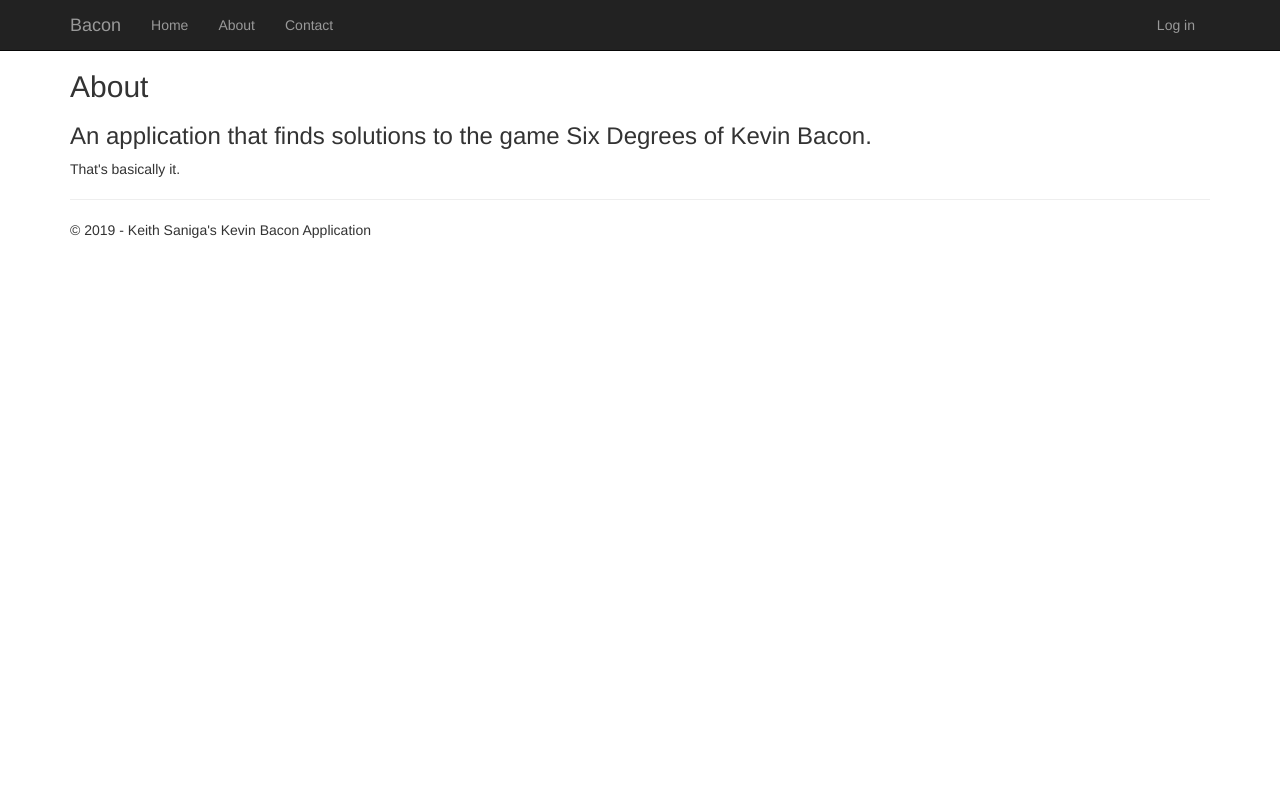
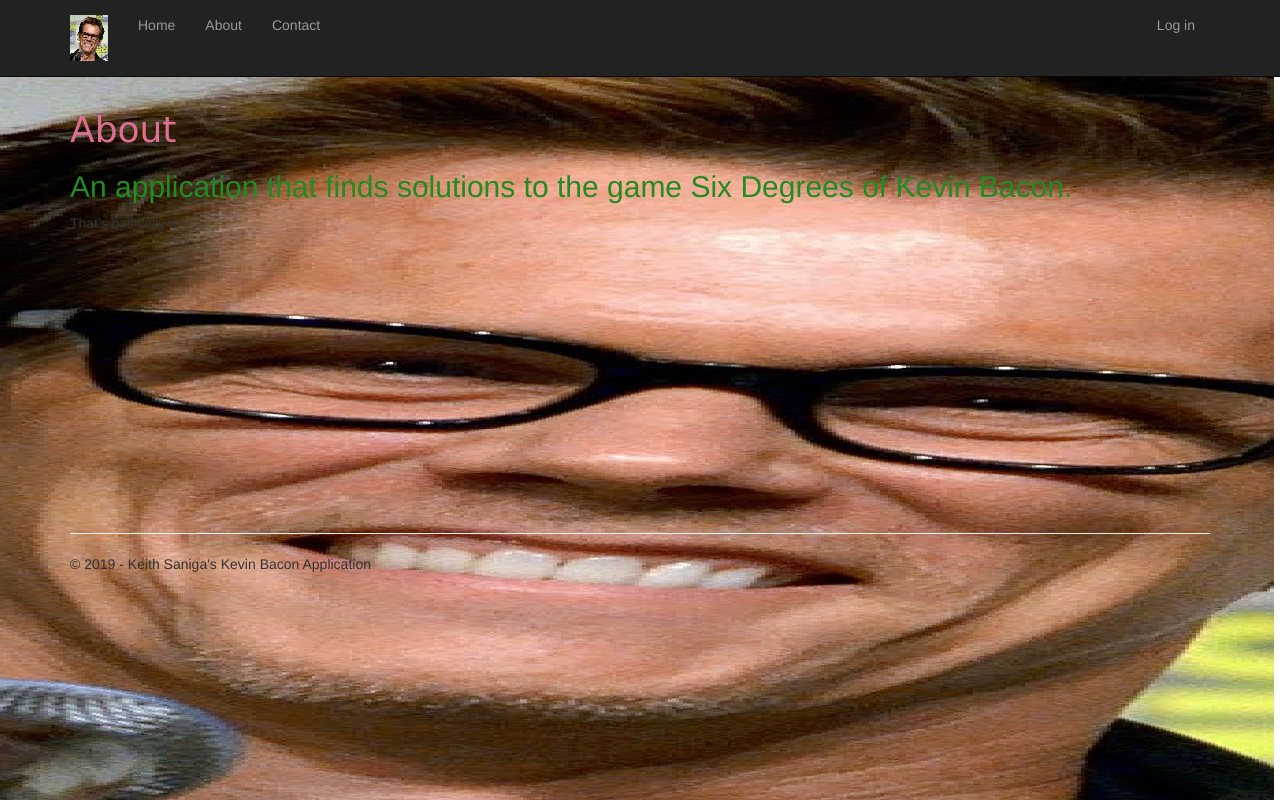
Before and after one commit to sanigak/Kevin-Bacon, a Django app: page /about in a window 1280 px wide. Run offline with Django 3.2, Linux system fonts and the light colour scheme; some libraries are stand-ins or nearby versions.

Commit message:
fiddled around with css/ styling

```diff
--- a/FrontEnd/app/Engine.py
+++ b/FrontEnd/app/Engine.py
@@ -50,12 +50,6 @@ def Engine(actor, solution):
 
 
     for movie in movies:
-        print()
-        print()
-        print(actor)
-        print(movie)
-        print()
-        print()
 
         cast = castGivenMovie(movie)
 
@@ -65,10 +59,8 @@ def Engine(actor, solution):
         for subactor in cast:
 
 
-
             if subactor == "Kevin Bacon":
                 solution += (actor + " was in " + movie + " with " + subactor)
-                print(solution)
                 return solution
 
     cast = 0
--- a/FrontEnd/app/static/app/content/site.css
+++ b/FrontEnd/app/static/app/content/site.css
@@ -1,7 +1,27 @@
 body {
     padding-top: 50px;
     padding-bottom: 20px;
+    background-image: url("images/bacon_wide.jpg");
+    background-repeat: no-repeat
 }
+
+h1 {
+    color: palevioletred;
+    font-family: 'Comic Sans MS'
+
+}
+
+h2{
+
+    color: forestgreen
+}
+
+footer{
+    margin-top: 300px;
+
+}
+
+
 
 /* Set padding to keep content from hitting the edges */
 .body-content {
--- a/FrontEnd/app/templates/app/about.html
+++ b/FrontEnd/app/templates/app/about.html
@@ -2,8 +2,8 @@
 
 {% block content %}
 
-<h2>{{ title }}</h2>
-<h3>{{ message }}</h3>
+<h1>{{ title }}</h1>
+<h2>{{ message }}</h2>
 
 <p>That's basically it.</p>
 
--- a/FrontEnd/app/templates/app/ans.html
+++ b/FrontEnd/app/templates/app/ans.html
@@ -2,8 +2,8 @@
 
 {% block content %}
 
-ANS HERE:
+<h1>{{actor}}:</h1>
 <br />
-{{ans}}
+<h2>{{ans}}</h2>
 
 {% endblock %}
--- a/FrontEnd/app/templates/app/contact.html
+++ b/FrontEnd/app/templates/app/contact.html
@@ -2,7 +2,7 @@
 
 {% block content %}
 
-<h2>{{ title }}</h2><br />
+<h1>{{ title }}</h1><br />
 
 
 
--- a/FrontEnd/app/templates/app/index.html
+++ b/FrontEnd/app/templates/app/index.html
@@ -2,14 +2,19 @@
 
 {% block content %}
 
+<body>
+
     <h1>Keith Saniga's Kevin Bacon Application</h1>
     <h2>A Keith Saniga Application</h2>
 
+        <br /><br /><br /><br /><br /><br /><br /><br /><br /><br /><br /><br /><br />
     <form action="/ans" method="post">
         {% csrf_token %}
         {{ form }}
         <input type="submit" value="Submit">
     </form>
 
+</body>
+
 
 {% endblock %}
--- a/FrontEnd/app/templates/app/layout.html
+++ b/FrontEnd/app/templates/app/layout.html
@@ -19,7 +19,7 @@
                     <span class="icon-bar"></span>
                     <span class="icon-bar"></span>
                 </button>
-                <a href="/" class="navbar-brand">Bacon</a>
+                <a href="/" class="navbar-brand"><img src="../../static/app/content/images/bacon_thumbnail.jpg" /></a>
             </div>
             <div class="navbar-collapse collapse">
                 <ul class="nav navbar-nav">
@@ -31,11 +31,12 @@
             </div>
         </div>
     </div>
-
+    <br /><br />
     <div class="container body-content">
 {% block content %}{% endblock %}
-        <hr/>
+
         <footer>
+            <hr/>
             <p>&copy; {{ year }} - Keith Saniga's Kevin Bacon Application</p>
         </footer>
     </div>
--- a/FrontEnd/app/views.py
+++ b/FrontEnd/app/views.py
@@ -39,7 +39,7 @@ def ans(request):
             actor = form.cleaned_data['actor']
             answer = Engine(actor, "")
 
-            return render(request, 'app/ans.html', {'ans': answer})
+            return render(request, 'app/ans.html', {'ans': answer, 'actor':actor} )
     return render(
         request,
         'app/ans.html',
```
Also changed, not shown: FrontEnd/app/static/app/content/images/bacon.jpg (added), FrontEnd/app/static/app/content/images/bacon_thumbnail.jpg (added), FrontEnd/app/static/app/content/images/bacon_tiny.jpg (added), FrontEnd/app/static/app/content/images/bacon_wide.jpg (added), 1 other file. Lines whose indentation alone changed are shown as unchanged.
